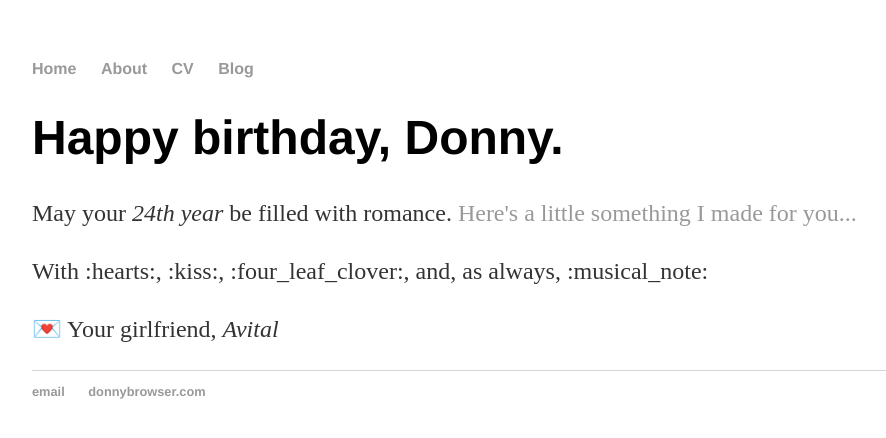
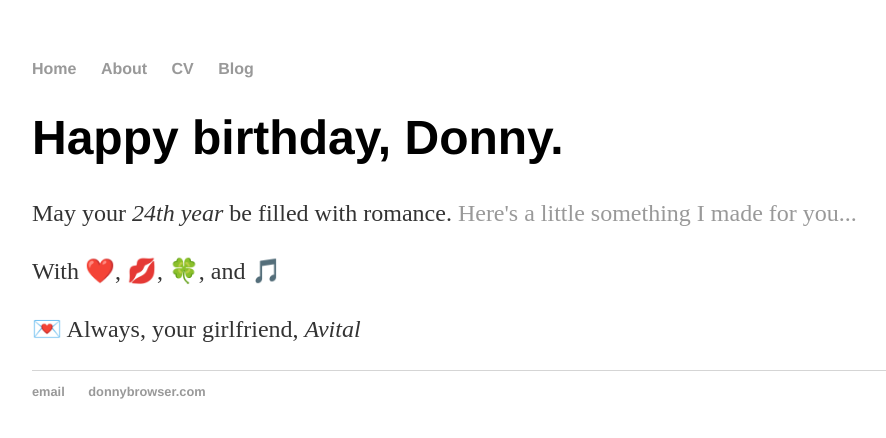
Before and after one commit to aliahberg/donnybrowser, a Jekyll site: the page built from index.html, in a window 1280 px wide. Shown: the top 438 px of the page, without its empty margins (160-1046 px from the left). Built offline with Jekyll 4.4.1, drawn with Linux system fonts in a browser that asks for light colours.

Commit message:
Update index.html

```diff
--- a/index.html
+++ b/index.html
@@ -5,6 +5,6 @@ title: Donny Browser
 <div class="blurb">
 	<h1>Happy birthday, Donny.</h1>
 	<p>May your <em>24th year</em> be filled with romance. <a href="/about">Here's a little something I made for you...</a></p>
-	<p>With :hearts:, :kiss:, :four_leaf_clover:, and, as always, :musical_note:</p>
-	<p>💌 Your girlfriend, <em>Avital</em></p>
+	<p>With ❤️, 💋, 🍀, and 🎵</p>
+	<p>💌 Always, your girlfriend, <em>Avital</em></p>
 </div>
```
